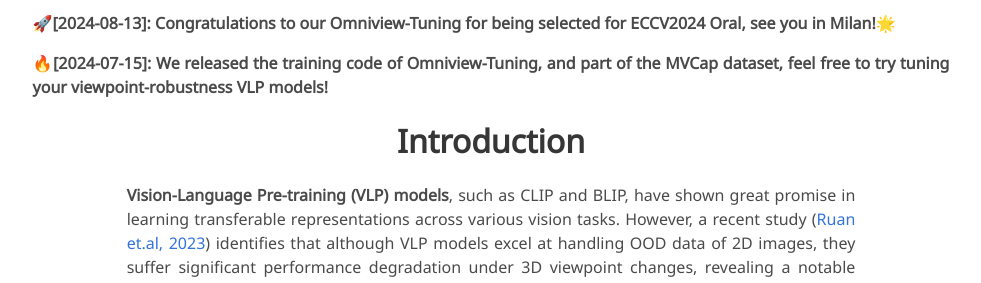
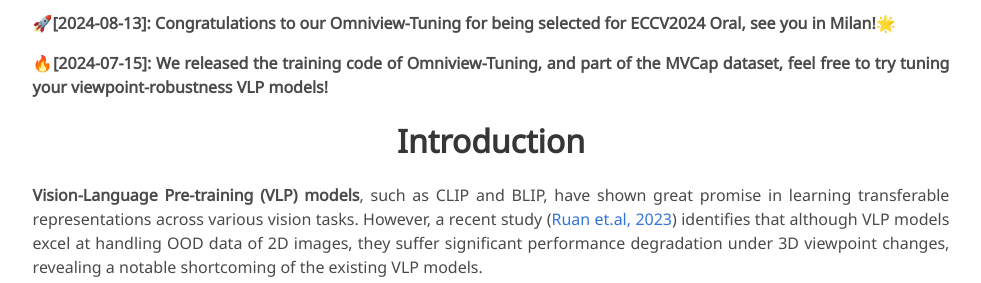
Before and after one commit to omniview-tuning/omniview-tuning.github.io, a plain HTML site: page index.html in a window 1280 px wide. Shown: the part 1215-1498 px from the top of the page, without its empty margins (149-1130 px from the left). Drawn offline with nearby package versions, Linux system fonts and the light colour scheme; a script that the page names is missing; some icons are missing; a web font is replaced by a local one.

Commit message:
Update index.html

```diff
--- a/index.html
+++ b/index.html
@@ -282,8 +282,7 @@
             <b>🔥[2024-07-15]: We released the training code of Omniview-Tuning, and part of the MVCap dataset, feel free to try tuning your viewpoint-robustness VLP models!</b>
           </p>
       </div>
-    <div class="columns is-centered has-text-centered">
-      <div class="column is-four-fifths">
+
         <h2 class="title is-3">Introduction</h2>
         <div class="content has-text-justified">
           <p>
```
